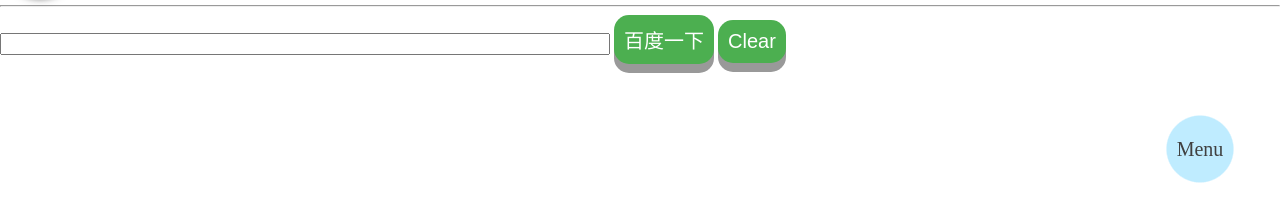
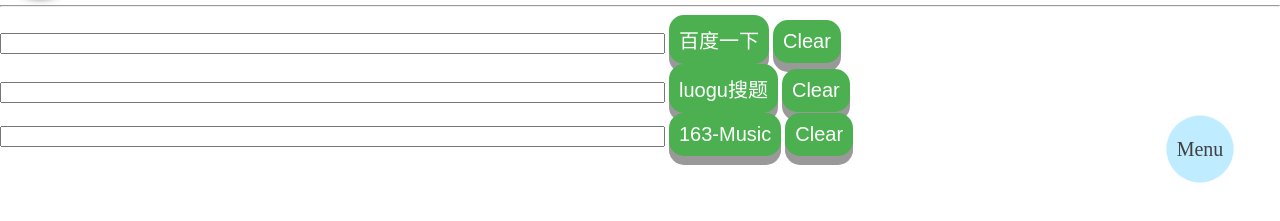
Before and after one commit to Infinitilia/Infinitilia.github.io, a plain HTML site: page Funcs.html in a window 1280 px wide. Shown: the part 101-322 px from the top of the page. Drawn offline with Linux system fonts and the light colour scheme.

Commit message:
Update Funcs.html

```diff
--- a/Funcs.html
+++ b/Funcs.html
@@ -30,8 +30,22 @@
 <img id="title_" class="pic_a" style="vertical-align:middle;width:80px;height:80px;border-radius:50%;" src="Infinitilia.png"/>
 <span id="title_" class="text_b" style="vertical-align:middle;font-size:40px;">Infinitilia</span>
 <hr/>
-<input id="bds" type="text" size="80" maxlength="250" class="text_a" style="font-family:等线;"/>
-<button id="bd" class="button_a" style="padding:10px 10px;font-size:20px;" onclick="function(){window.open('https://www.baidu.com/baidu?wd='+document.getElementById('bds').value);}();">百度一下</button>
+<script>
+function baidu(){window.open("https://www.baidu.com/baidu?wd="+document.getElementById("bds").value);}
+function luogu(){window.open("https://www.luogu.org/problemnew/lists?name="+document.getElementById("lgs").value);}
+function wyyyy(){window.open("https://music.163.com/#/search/m/?s="+document.getElementById("wms").value);}
+</script>
+<input id="bds" type="text" size="80" maxlength="250" class="text_b"/>
+<button type="button" id="bd" class="button_a" style="padding:10px 10px;font-size:20px;" onclick="baidu()">百度一下</button>
 <button type="reset" id="bds" class="button_a" style="padding:10px 10px;font-size:20px;">Clear</button>
+	<br/>
+<input id="lgs" type="text" size="80" maxlength="250" class="text_b"/>
+<button type="button" id="lg" class="button_a" style="padding:10px 10px;font-size:20px;" onclick="luogu()">luogu搜题</button>
+<button type="reset" id="lgs" class="button_a" style="padding:10px 10px;font-size:20px;">Clear</button>
+	<br/>
+<input id="wms" type="text" size="80" maxlength="250" class="text_b"/>
+<button type="button" id="wm" class="button_a" style="padding:10px 10px;font-size:20px;" onclick="wyyyy()">163-Music</button>
+<button type="reset" id="wms" class="button_a" style="padding:10px 10px;font-size:20px;">Clear</button>
+	<br/>
 </body>
 </html>
```
